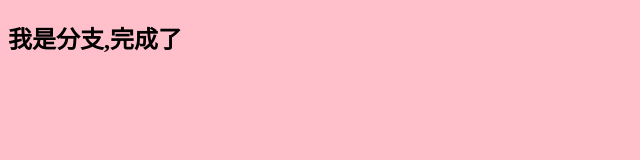
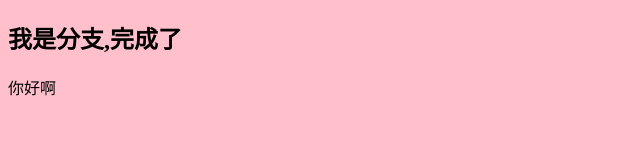
Before and after one commit to wulongyun/git-demo, a plain HTML site: page login.html in a window 1280 px wide. Shown: the full height of the page, 0-640 px from the left. Drawn offline with Linux system fonts and the light colour scheme.

Commit message:
重新完成了

```diff
--- a/login.html
+++ b/login.html
@@ -4,10 +4,11 @@
     <meta charset="UTF-8" />
     <meta http-equiv="X-UA-Compatible" content="IE=edge" />
     <meta name="viewport" content="width=device-width, initial-scale=1.0" />
-    <title>分支</title>
+    <title></title>
     <link rel="stylesheet" href="./login.css" />
   </head>
   <body>
     <h2>我是分支,完成了</h2>
+    <p>你好啊</p>
   </body>
 </html>
```
